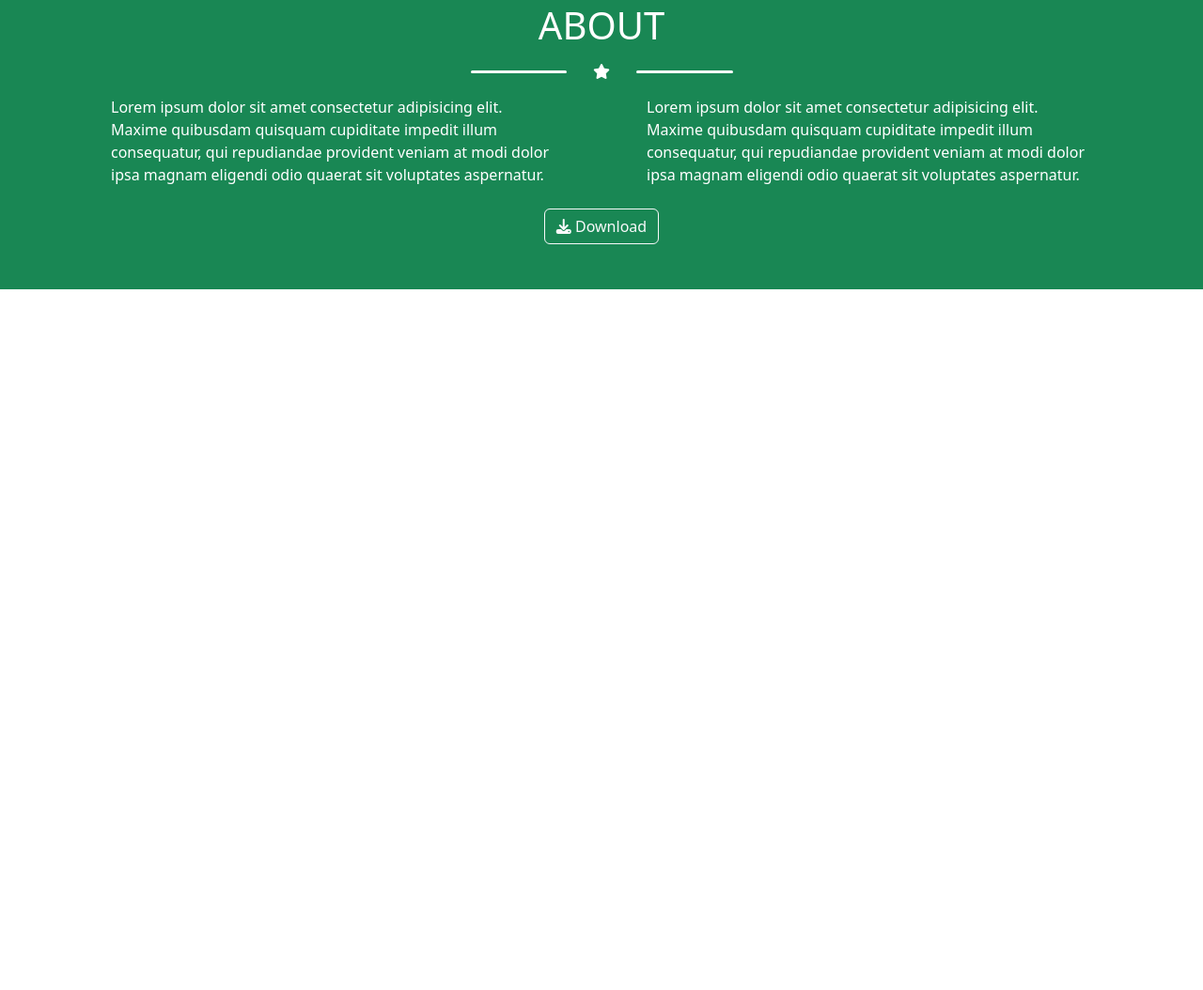
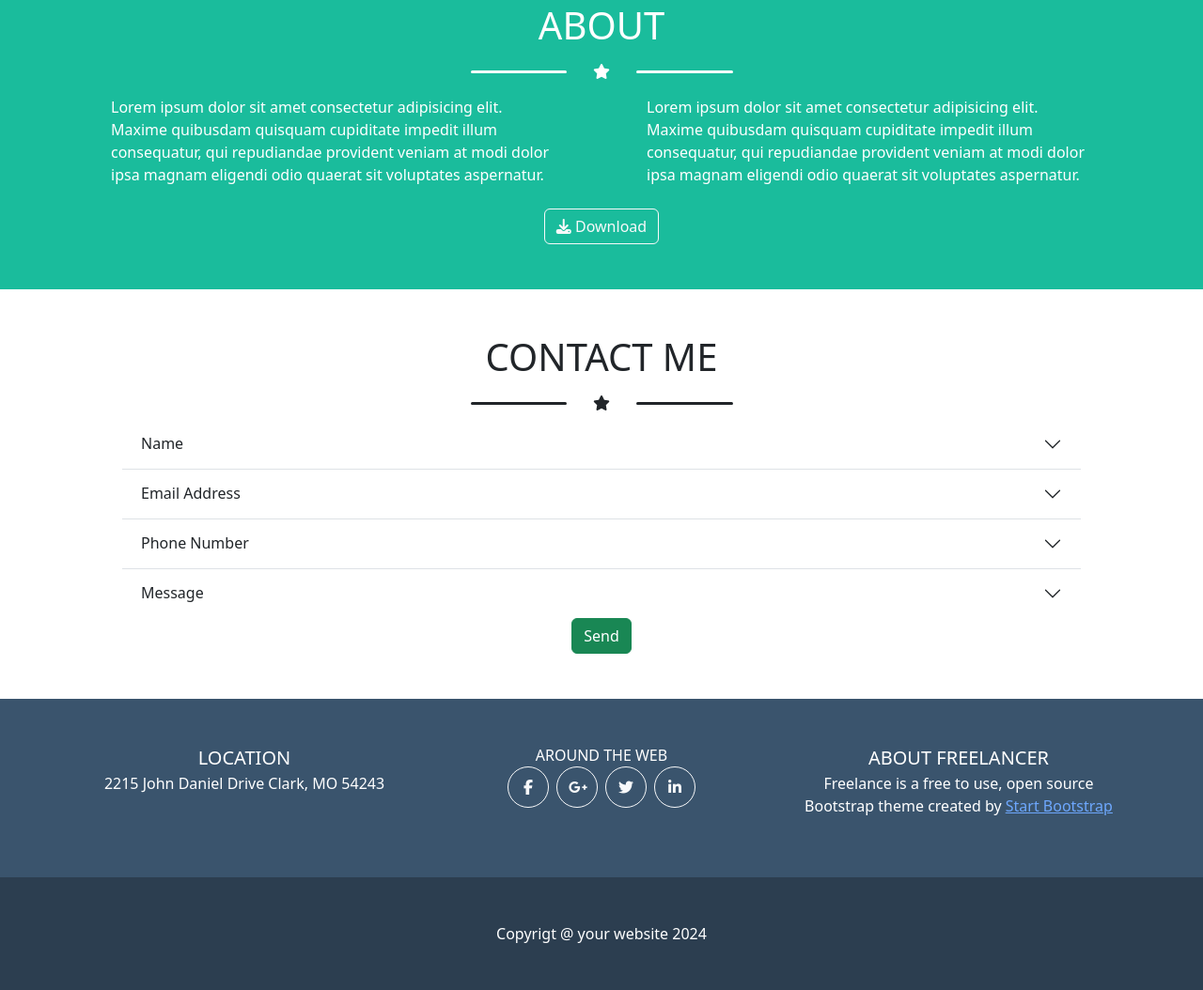
Before and after one commit to AlessioDiMari/html-css-bootstrap-freelancer, a plain HTML site: page index.html in a window 1280 px wide. Shown: the part 1432-2486 px from the top of the page at 94% size. Before the commit the page ends 1740 px from the top, so only its background shows below. Drawn offline with nearby package versions, Linux system fonts and the light colour scheme.

Commit message:
fine "contact me" e footer

```diff
--- a/css/style.css
+++ b/css/style.css
@@ -1,3 +1,21 @@
 .first-cont p a{
     text-decoration: none;
 }
+
+footer  .btn{
+    height: 44px;
+    width: 44px;
+    text-align: center;
+}
+
+.bg-custom-1{
+    background-color: #1ABC9C;
+}
+
+.bg-custom-2{
+    background-color: #3A546D;
+}
+
+.bg-custom-3{
+ background-color: #2C3E50;
+}
--- a/index.html
+++ b/index.html
@@ -18,7 +18,7 @@
 
 </head>
 <body>
-    <nav class="navbar navbar-expand-lg bg-dark" data-bs-theme="dark">
+    <nav class="navbar navbar-expand-lg bg-custom-2" data-bs-theme="dark">
         <div class="container">
           <a class="navbar-brand text-uppercase" href="#">Start Bootstrap</a>
           <button class="navbar-toggler" type="button" data-bs-toggle="collapse" data-bs-target="#navbarSupportedContent" aria-controls="navbarSupportedContent" aria-expanded="false" aria-label="Toggle navigation">
@@ -57,7 +57,7 @@
 
       <!-- SEZIONE -->
 
-      <section class="bg-success text-white text-center py-5">
+      <section class="bg-custom-1 text-white text-center py-5">
         <div class="container first-cont">
 
           <div class="row align-items-center">
@@ -153,7 +153,7 @@
 
       <!-- ABOUT -->
 
-      <div id="about" class="bg-success text-white text-center py-5">
+      <div id="about" class="bg-custom-1 text-white text-center py-5">
         <div class="container">
           <h1 class="text-uppercase">about</h1>
 
@@ -185,39 +185,136 @@
           </div>
 
           <button type="button" class="btn btn-outline-light"> <i class="fa-solid fa-download"></i> Download</button>
+        </div>
+      </div>
 
+      <!-- FINE ABOUT -->
+
+
+      <!-- CONTACT -->
+
+      <div id="contact-me" class="text-center py-5">
+        <div class="container">
+          <h1 class="text-uppercase">contact me</h1>
+
+          <div class="col-3 mx-auto ">
+            <div class="row separatore align-items-center">
+              <div class="col-5">
+                <hr class="border-3 opacity-100 rounded ">
+              </div>
+              <div class="col-2">
+                <i class="fa-solid fa-star"></i>
+              </div>
+              <div class="col-5">
+                <hr class="border-3 opacity-100 rounded ">
+              </div>
+            </div>
+          </div>
+
+
+
+          <div class="accordion accordion-flush px-5">
+            <div class="accordion-item">
+              <h2 class="accordion-header">
+                <button class="accordion-button collapsed" type="button" data-bs-toggle="collapse" data-bs-target="#flush-collapseOne" aria-expanded="false" aria-controls="flush-collapseOne">
+                  Name
+                </button>
+              </h2>
+              <div id="flush-collapseOne" class="accordion-collapse collapse" data-bs-parent="#accordionFlushExample">
+                <input type="text" class="form-control border-0 " placeholder="Inserisci testo...">
+              </div>
+            </div>
+
+            <div class="accordion-item">
+              <h2 class="accordion-header">
+                <button class="accordion-button collapsed" type="button" data-bs-toggle="collapse" data-bs-target="#flush-collapseOne" aria-expanded="false" aria-controls="flush-collapseOne">
+                  Email Address
+                </button>
+              </h2>
+              <div id="flush-collapseOne" class="accordion-collapse collapse" data-bs-parent="#accordionFlushExample">
+                <input type="text" class="form-control border-0 " placeholder="Inserisci testo...">
+              </div>
+            </div>
+
+            <div class="accordion-item">
+              <h2 class="accordion-header">
+                <button class="accordion-button collapsed" type="button" data-bs-toggle="collapse" data-bs-target="#flush-collapseOne" aria-expanded="false" aria-controls="flush-collapseOne">
+                  Phone Number
+                </button>
+              </h2>
+              <div id="flush-collapseOne" class="accordion-collapse collapse" data-bs-parent="#accordionFlushExample">
+                <input type="text" class="form-control border-0 " placeholder="Inserisci testo...">
+              </div>
+            </div>
+
+            <div class="accordion-item">
+              <h2 class="accordion-header">
+                <button class="accordion-button collapsed" type="button" data-bs-toggle="collapse" data-bs-target="#flush-collapseOne" aria-expanded="false" aria-controls="flush-collapseOne">
+                  Message
+                </button>
+              </h2>
+              <div id="flush-collapseOne" class="accordion-collapse collapse" data-bs-parent="#accordionFlushExample">
+                <input type="text" class="form-control border-0 " placeholder="Inserisci testo...">
+              </div>
+            </div>
+
+          </div>
+
+
+          <button type="button" class="btn btn-success">Send</button>
+
+        </div>
 
 
 
       </div>
 
+      <!-- FINE CONTACT -->
 
+      <!-- FOOTER -->
+      <footer class="text-white bg-custom-2" data-bs-theme="dark" >
+        <div class="container">
+
+          <div class="row text-center py-5">
+            <div class="col-12 col-md-4 ">
+              <div class="text-uppercase fs-5 ">
+                Location
+              </div>
+              <p>2215 John Daniel Drive Clark, MO 54243</p>
+            </div>
+            <div class="col-12 col-md-4">
+              <div class="text-uppercase">around the web</div>
+              <div class="d-flex justify-content-center gap-2">
+                <button type="button" class="btn btn-outline-light rounded-circle"><i class="fa-brands fa-facebook-f"></i></button>
+                <button type="button" class="btn btn-outline-light rounded-circle"><i class="fa-brands fa-google-plus-g"></i></button>
+                <button type="button" class="btn btn-outline-light rounded-circle"><i class="fa-brands fa-twitter"></i></button>
+                <button type="button" class="btn btn-outline-light rounded-circle"><i class="fa-brands fa-linkedin-in"></i></button>
+              </div>
+
+            </div>
+            <div class="col-12 col-md-4">
+              <div class="text-uppercase fs-5 ">
+                About freelancer
+              </div>
+              <p>Freelance is a free to use, open source Bootstrap theme created by <a href="#">Start Bootstrap</a></p>
+            </div>
+          </div>
+
+        </div>
+
+
+        <div class="bottom bg-custom-3 text-center  py-5">
+          Copyrigt @ your website 2024
         </div>
 
 
 
 
+      </footer>
 
 
 
-
-
-
-
-
-
-
-
-
-
-
-      <!-- FINE ABOUT -->
-
-
-
-
-
-
+      <!-- FINE FOOTER -->
 
     <!-- Bootstrap script -->
   <script src="https://cdn.jsdelivr.net/npm/bootstrap@5.3.2/dist/js/bootstrap.bundle.min.js" integrity="sha384-C6RzsynM9kWDrMNeT87bh95OGNyZPhcTNXj1NW7RuBCsyN/o0jlpcV8Qyq46cDfL" crossorigin="anonymous"></script>
```
Lines whose indentation alone changed are shown as unchanged.
